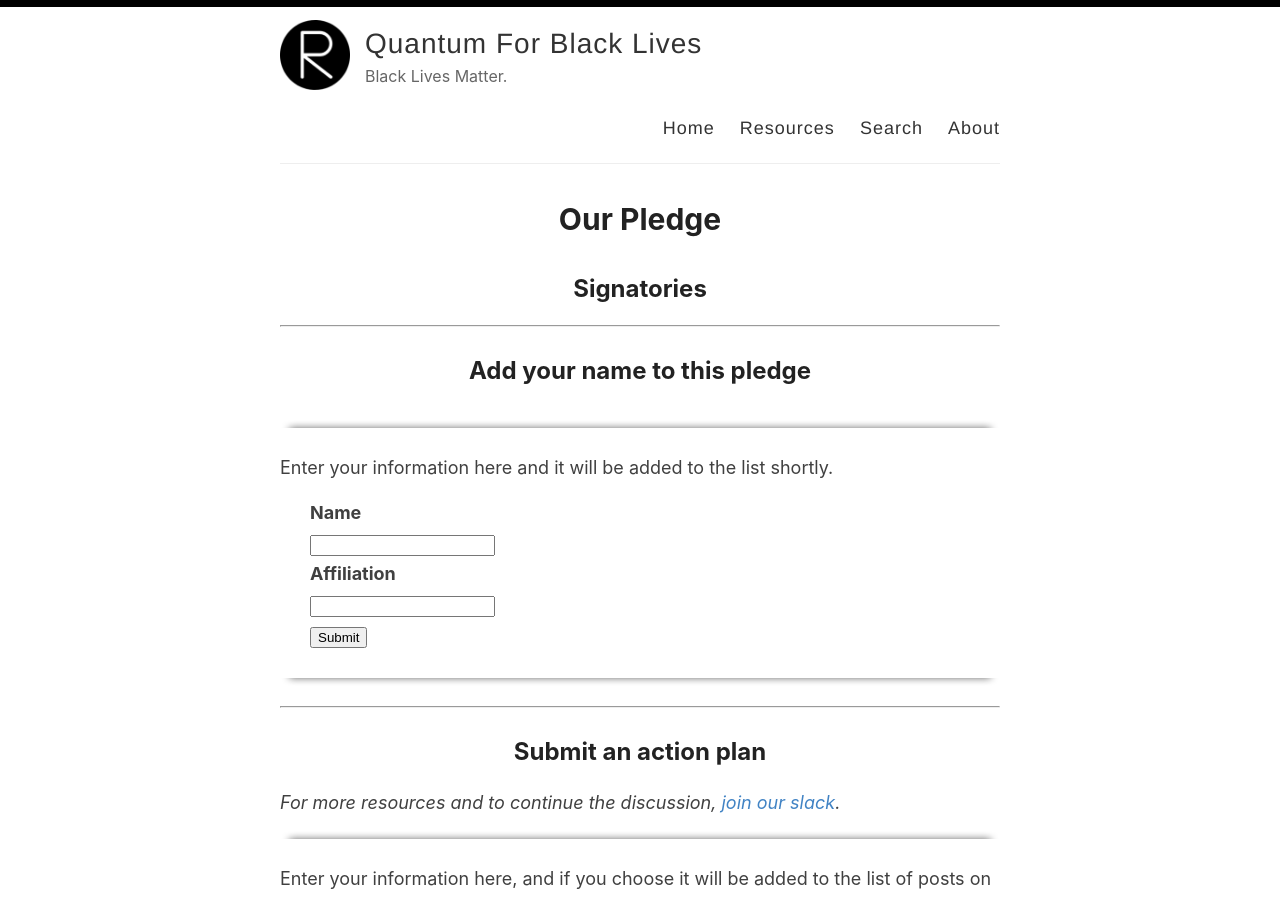
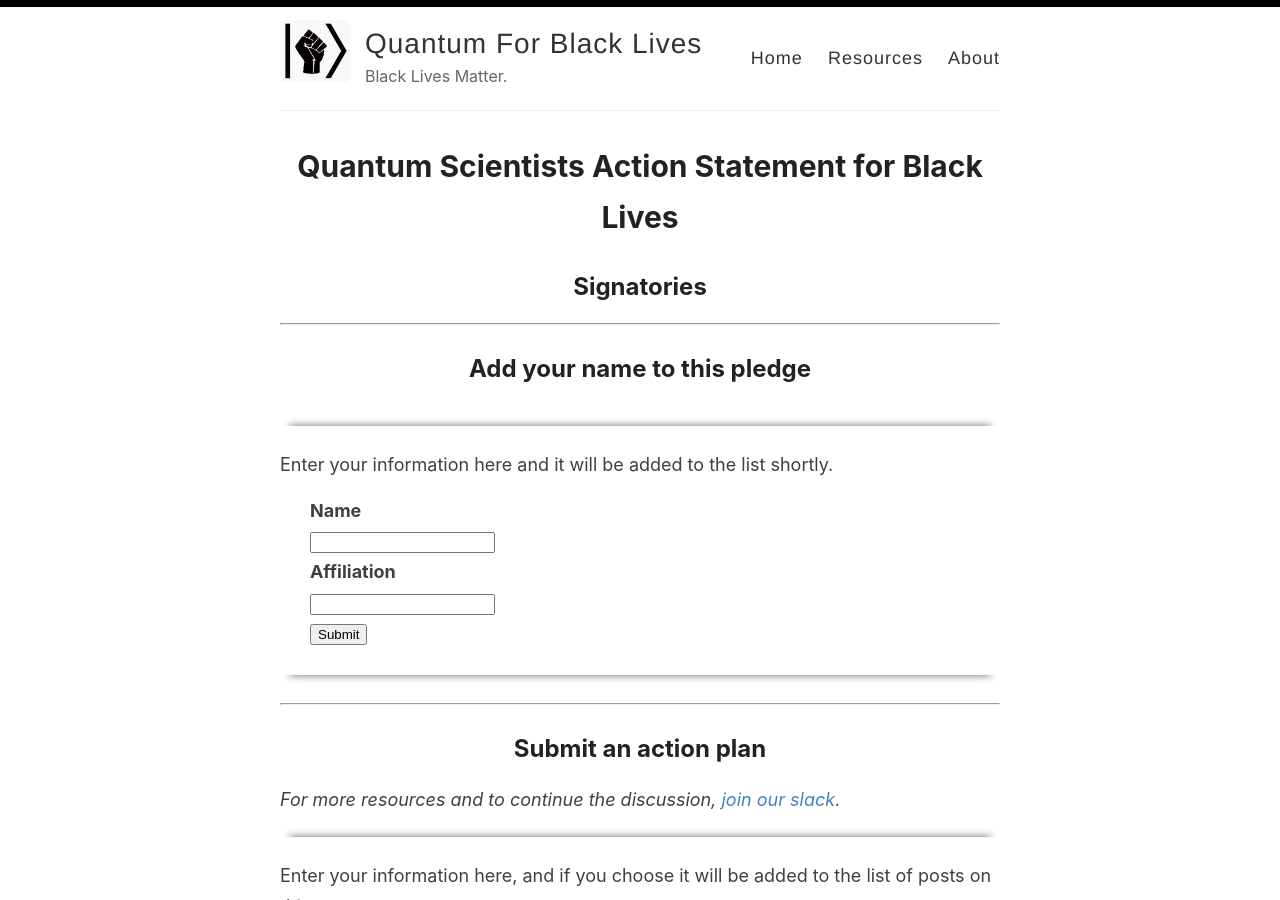
Before and after one commit to quantumforblacklives/quantumforblacklives.github.io, a Jekyll site: the page built from index.html, in a window 1280 px wide and 900 px high. Built offline with Jekyll 4.4.1, drawn with Linux system fonts in a browser that asks for light colours; the list of posts is cut into pages by our own code.

Commit message:
Adding new logo, removing search and rss feed

```diff
--- a/_config.yml
+++ b/_config.yml
@@ -6,13 +6,13 @@
 name: Quantum For Black Lives
 
 # Name of the author
-author: Sarah Kaiser
+author: quantumforblacklives
 
 # Short bio or description (displayed in the header)
 description: Black Lives Matter.
 
 # URL of your avatar or profile pic (you could use your GitHub profile pic)
-avatar: /images/reverie.png
+avatar: /images/logo.png
 
 #
 # Flags below are optional
--- a/_includes/svg-icons.html
+++ b/_includes/svg-icons.html
@@ -6,7 +6,6 @@
 {% if site.footer-links.instagram %}<a href="https://instagram.com/{{ site.footer-links.instagram }}"><i class="svg-icon instagram"></i></a>{% endif %}
 {% if site.footer-links.linkedin %}<a href="https://www.linkedin.com/in/{{ site.footer-links.linkedin }}"><i class="svg-icon linkedin"></i></a>{% endif %}
 {% if site.footer-links.pinterest %}<a href="https://www.pinterest.com/{{ site.footer-links.pinterest }}"><i class="svg-icon pinterest"></i></a>{% endif %}
-{% if site.footer-links.rss %}<a href="{{ site.baseurl }}/feed.xml"><i class="svg-icon rss"></i></a>{% endif %}
 {% if site.footer-links.twitter %}<a href="https://www.twitter.com/{{ site.footer-links.twitter }}"><i class="svg-icon twitter"></i></a>{% endif %}
 {% if site.footer-links.stackoverflow %}<a href="http://stackoverflow.com/{{ site.footer-links.stackoverflow }}"><i class="svg-icon stackoverflow"></i></a>{% endif %}
 {% if site.footer-links.youtube %}<a href="https://youtube.com/{{ site.footer-links.youtube }}"><i class="svg-icon youtube"></i></a>{% endif %}
--- a/_layouts/default.html
+++ b/_layouts/default.html
@@ -29,7 +29,7 @@
             <nav>
               <a href="{{ site.baseurl }}/">Home</a>
               <a href="{{ site.baseurl }}/resources">Resources</a>
-              <a href="{{ site.baseurl }}/search">Search</a>
+              <!--<a href="{{ site.baseurl }}/search">Search</a>-->
               <a href="{{ site.baseurl }}/about">About</a>
             </nav>
           </header>
--- a/_layouts/home.html
+++ b/_layouts/home.html
@@ -29,7 +29,7 @@
             <nav>
               <a href="{{ site.baseurl }}/">Home</a>
               <a href="{{ site.baseurl }}/resources">Resources</a>
-              <a href="{{ site.baseurl }}/search">Search</a>
+              <!--<a href="{{ site.baseurl }}/search">Search</a>-->
               <a href="{{ site.baseurl }}/about">About</a>
             </nav>
           </header>
--- a/index.html
+++ b/index.html
@@ -2,7 +2,7 @@
 layout: home
 ---
 
-<h1>Our Pledge</h1>
+<h1>Quantum Scientists Action Statement for Black Lives</h1>
 
 <h2>Signatories</h2>
 
```
Also changed, not shown: _pages/about.md (+4 -0 lines), README.md, images/logo.png (added).
